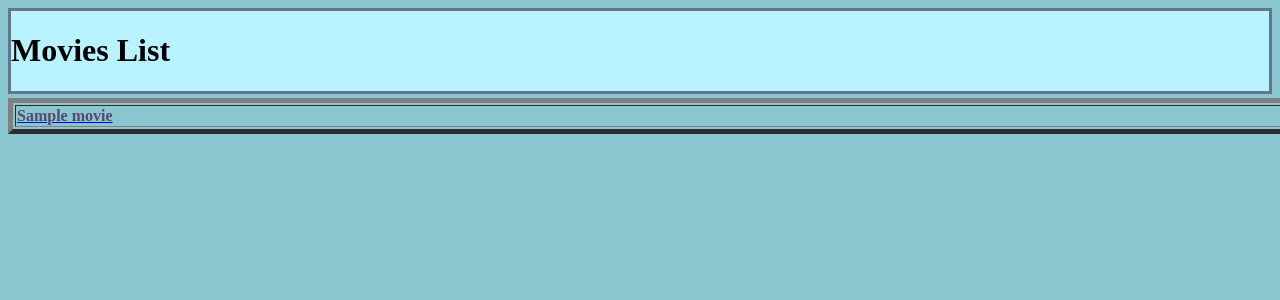
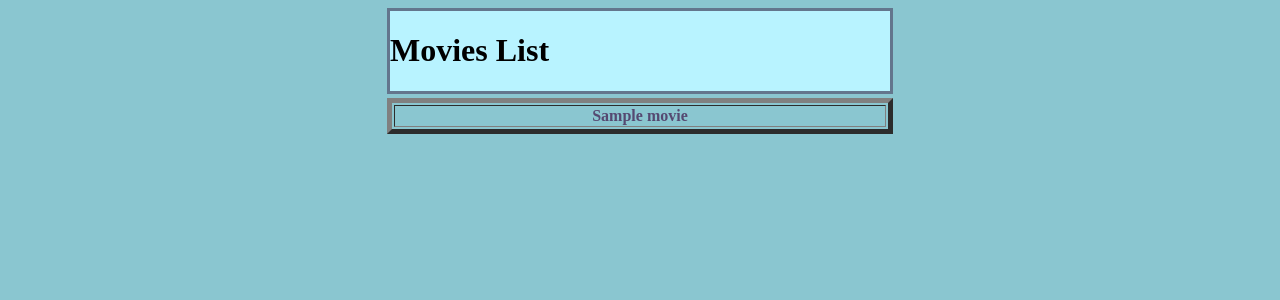
Before and after one commit to jfomay/full-stack-project, a Django app: page /movies/list/ in a window 1280 px wide; the page is wider, and only the part inside the window is pictured. Shown: the top 300 px of that part. Run offline with Django 3.2, Linux system fonts and the light colour scheme; tables that the repository leaves empty hold one stand-in row (values such as "Sample post").

Commit message:
list  details part 2

```diff
--- a/movies/templates/movies/list.html
+++ b/movies/templates/movies/list.html
@@ -8,16 +8,16 @@
 </head>
 <body>
 
-
-    <table width="1905" border="5" class="table">
-        <marquee direction="right" behavior="alternate" style="background:#b8f3ff;border:#63768d 3px SOLID" >
+   <div class ="midol">
+    <table width="506" border="5" class="table" align="center">
+        <marquee direction="right" scrolldelay ="200" behavior="alternate" style="background:#b8f3ff;border:#63768d 3px SOLID" width ="500">
             <h1>Movies List</h1>
             </marquee>
         {% for movie in movies %}
-        <tr>
+        <tr >
 
 
-            <td><a href="{% url 'movie_detail' movie.id %}"><b><font color="#554971">{{ movie.title }}</font></b></a></td>
+            <td align="center"><a href="{% url 'movie_detail' movie.id %}"><b><font color="#554971">{{ movie.title }}</font></b></a></td>
 
             {% endfor %}
         </tr>
@@ -26,7 +26,7 @@
 
 
     </table>
-
+</div>
 
 
 
@@ -38,12 +38,13 @@
 
 body{
     background: #8AC6D0;
+    text-align: center;
 }
 
-    .table a
+.table a
 {
-    display:inline;
-    text-decoration:underline;
+    display:block;
+    text-decoration:none;
+}
 
-}
 </style>
```
